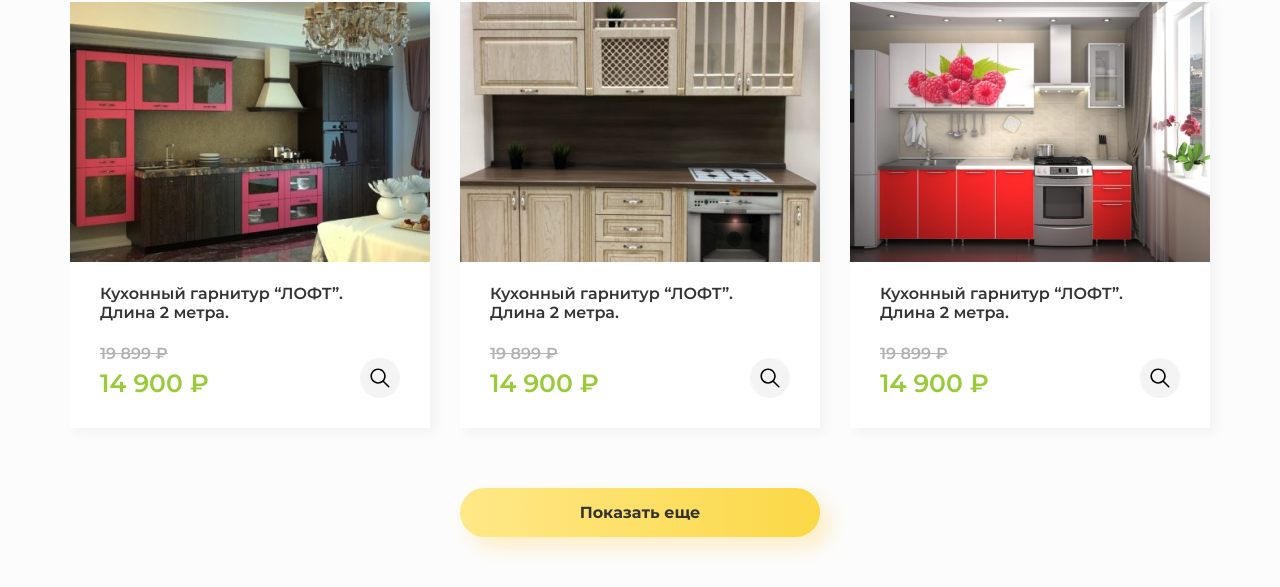
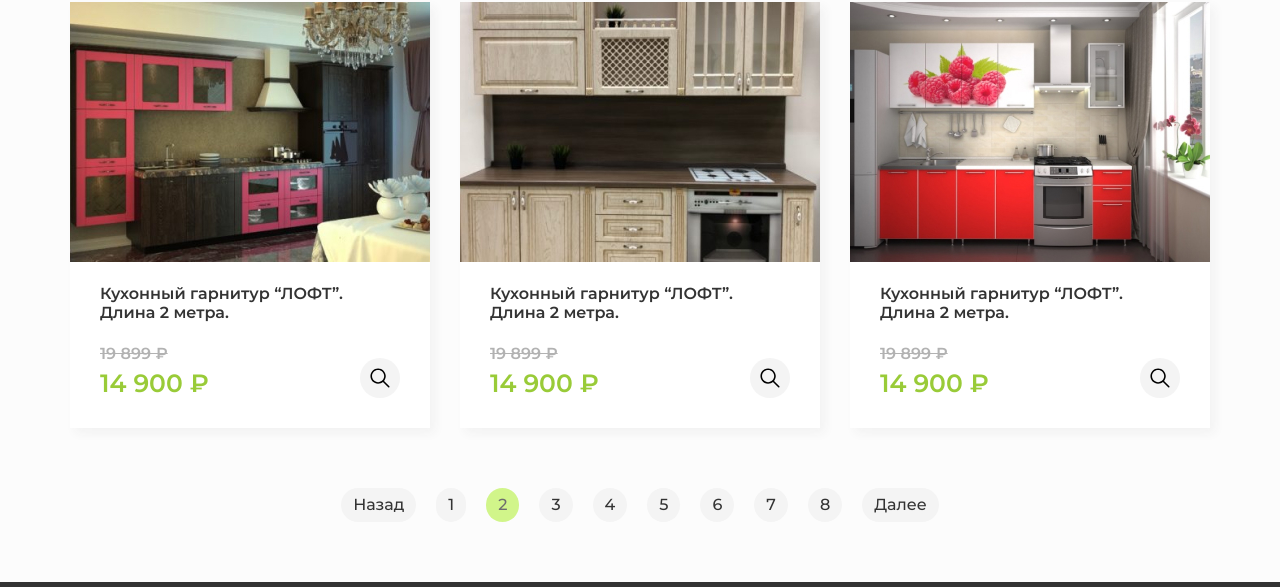
Before and after one commit to ndserg/kitchen-mix, a website: page source/catalog-page.html in a window 1280 px wide. Shown: the part 744-1331 px from the top of the page. Drawn offline with nearby package versions, Linux system fonts and the light colour scheme; files that its build step writes are made by us from their sources.

Commit message:
Добавит пагинацию на странице Каталога

```diff
--- a/source/catalog-page.html
+++ b/source/catalog-page.html
@@ -194,7 +194,21 @@
         </li>
       </ul>
 
-      <button class="page-catalog__showmore-button button">Показать еще</button>
+      <nav class="navigation pagination" aria-label="Записи">
+        <h2 class="screen-reader-text">Навигация по записям</h2>
+        <div class="nav-links">
+          <a class="prev page-numbers" href="#">Назад</a>
+          <a class="page-numbers" href="#">1</a>
+          <span aria-current="page" class="page-numbers current">2</span>
+          <a class="page-numbers" href="#">3</a>
+          <a class="page-numbers" href="#">4</a>
+          <a class="page-numbers" href="#">5</a>
+          <a class="page-numbers" href="#">6</a>
+          <a class="page-numbers" href="#">7</a>
+          <a class="page-numbers" href="#">8</a>
+          <a class="next page-numbers" href="#">Далее</a>
+        </div>
+      </nav>
     </div>
   </main>
 
--- a/source/sass/blocks/page-catalog.scss
+++ b/source/sass/blocks/page-catalog.scss
@@ -159,7 +159,7 @@
 .page-catalog__list {
   @include list-reset;
 
-  margin-bottom: 38px;
+  margin-bottom: 50px;
 
   line-height: normal;
 
--- /dev/null
+++ b/source/sass/blocks/pagination.scss
@@ -0,0 +1,63 @@
+.pagination {
+  h2 {
+  position: absolute;
+
+  width: 1px;
+  height: 1px;
+  margin: -1px;
+  padding: 0;
+  overflow: hidden;
+
+  white-space: nowrap;
+
+  border: 0;
+
+  clip: rect(0 0 0 0);
+  clip-path: inset(100%);
+  }
+
+  .nav-links {
+    display: flex;
+    flex-wrap: wrap;
+    justify-content: center;
+    row-gap: 30px;
+
+    column-gap: 20px;
+  }
+
+  .page-numbers {
+    display: block;
+    padding-top: 8px;
+    padding-right: 12px;
+    padding-bottom: 8px;
+    padding-left: 12px;
+
+    color: inherit;
+    font-weight: 500;
+    text-decoration: none;
+
+    background-color: $bg-light-grey-color;
+
+    border: none;
+    border-radius: 20px;
+
+    @media (min-width: $desktop-width) {
+      &:hover {
+        background-color: $bg-secondary-color;
+        outline: 2px solid $bg-secondary-color;
+      }
+    }
+
+    &:active {
+      background-color: $bg-secondary-color-light;
+      outline: 2px solid $bg-secondary-color-light;
+    }
+
+    &.current {
+      background-color: $bg-secondary-color-light;
+      outline: none;
+
+      opacity: 0.7;
+    }
+  }
+}
--- a/source/sass/blocks/product-card.scss
+++ b/source/sass/blocks/product-card.scss
@@ -40,19 +40,6 @@
   background-color: $bg-light-main-color;
   box-shadow: 10px 10px 20px 0px rgba(51, 51, 51, 0.05);
 
-  &:active {
-    outline: 2px solid $bg-secondary-color;
-    cursor: pointer;
-
-    .product-card__title {
-      color: $font-green-color;
-    }
-
-    .product-card__button-info {
-      background-color: $bg-secondary-color;
-    }
-  }
-
   @media (min-width: $tablet-width) {
     width: 340px;
   }
@@ -72,6 +59,19 @@
       .product-card__button-info {
         background-color: $bg-secondary-color;
       }
+    }
+  }
+
+  &:active {
+    outline: 2px solid $bg-secondary-color-light;
+    cursor: pointer;
+
+    .product-card__title {
+      color: $font-green-color;
+    }
+
+    .product-card__button-info {
+      background-color: $bg-secondary-color-light;
     }
   }
 }
--- a/source/sass/style.scss
+++ b/source/sass/style.scss
@@ -26,3 +26,4 @@
 @import "blocks/map";
 @import "blocks/page-catalog";
 @import "blocks/product";
+@import "blocks/pagination";
```
